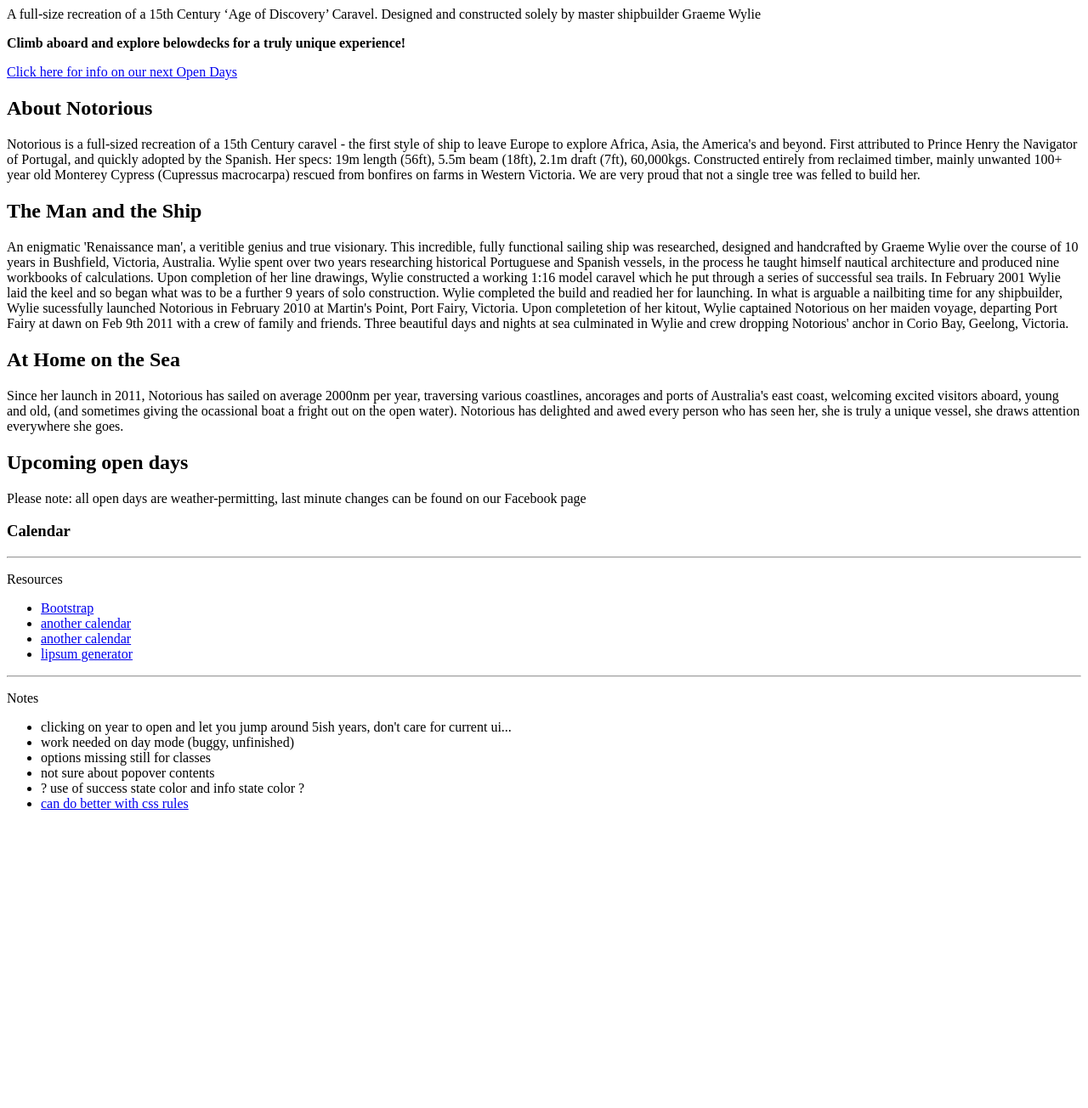
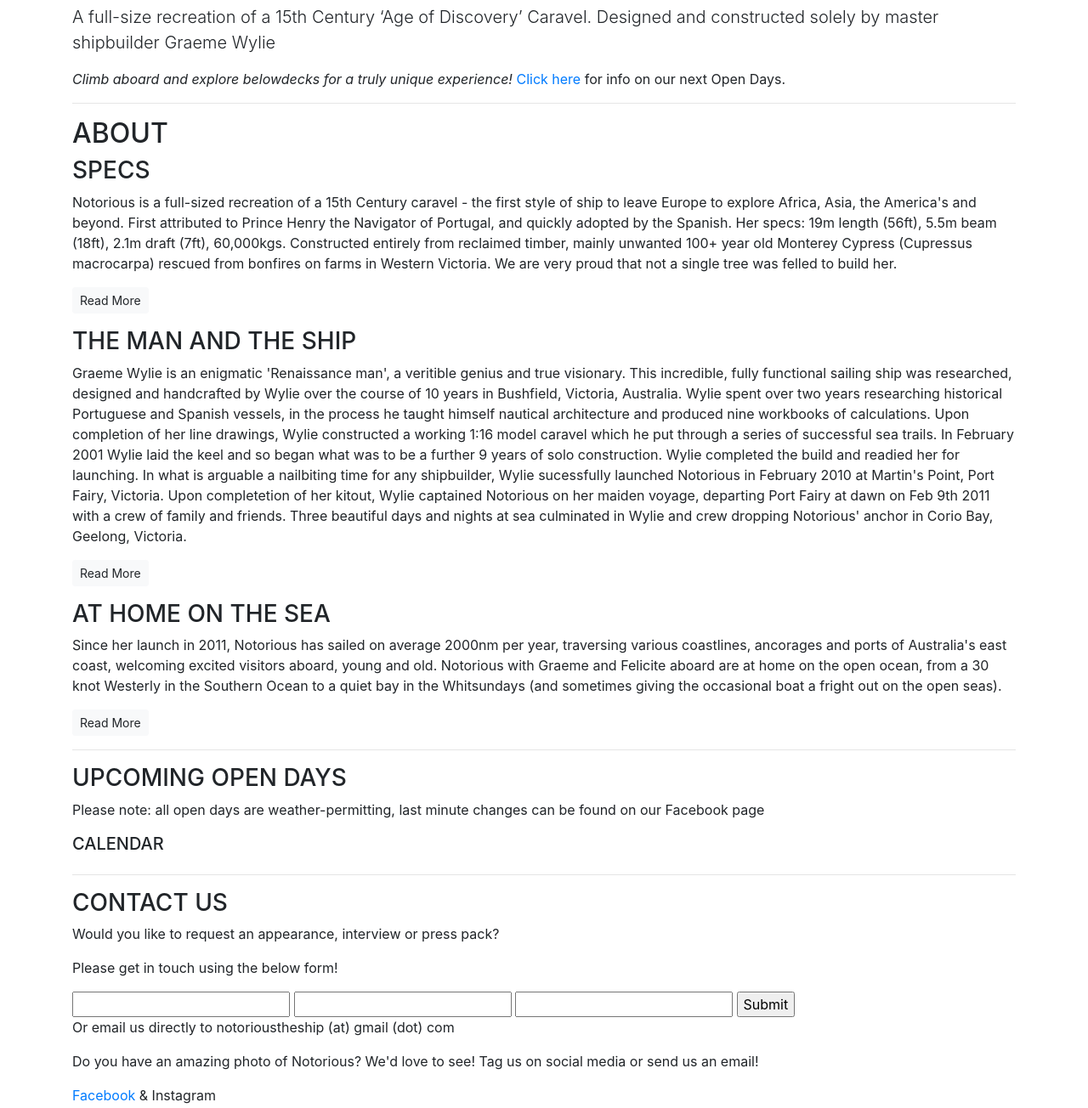
Before and after one commit to TSRose/NotoriousWD, a plain HTML site: page index.html in a window 1280 px wide. Shown: the part 51-1355 px from the top of the page at 85% size. Before the commit the page ends 1022 px from the top, so only its background shows below. Drawn offline with nearby package versions, Linux system fonts and the light colour scheme.

Commit message:
add .theia about section and calendar html

```diff
--- a/index.html
+++ b/index.html
@@ -3,46 +3,54 @@
 <head>
     <meta charset="UTF-8">
     <meta name="viewport" content="width=device-width, initial-scale=1.0">
+    <link rel="stylesheet" href="https://cdn.jsdelivr.net/npm/bootstrap@4.5.3/dist/css/bootstrap.min.css" integrity="sha384-TX8t27EcRE3e/ihU7zmQxVncDAy5uIKz4rEkgIXeMed4M0jlfIDPvg6uqKI2xXr2" crossorigin="anonymous">
     <title>Notorious the Ship | 15th century caravel</title>
+    <script src="https://maxcdn.bootstrapcdn.com/bootstrap/3.2.0/js/bootstrap.min.js"></script>
+    <script src="https://ajax.googleapis.com/ajax/libs/jquery/2.1.1/jquery.min.js"></script>
+    <script src="https://code.jquery.com/jquery-3.5.1.slim.min.js" integrity="sha384-DfXdz2htPH0lsSSs5nCTpuj/zy4C+OGpamoFVy38MVBnE+IbbVYUew+OrCXaRkfj" crossorigin="anonymous"></script>
+    <script src="https://cdn.jsdelivr.net/npm/bootstrap@4.5.3/dist/js/bootstrap.bundle.min.js" integrity="sha384-ho+j7jyWK8fNQe+A12Hb8AhRq26LrZ/JpcUGGOn+Y7RsweNrtN/tE3MoK7ZeZDyx" crossorigin="anonymous"></script>
 </head>
+
 <body>
     <article class="container">
 <!-- callout -->
         <section class="callout">
             <h1>Notorious the Ship</h1>
-            <p>A full-size recreation of a 15th Century ‘Age of Discovery’ Caravel. Designed and constructed solely by master shipbuilder Graeme Wylie</p>
-            <p><strong>Climb aboard and explore belowdecks for a truly unique experience!</strong></p>
-            <p><a href="#">Click here for info on our next Open Days </a></p>
-
+            <p class ="lead">A full-size recreation of a 15th Century ‘Age of Discovery’ Caravel. Designed and constructed solely by master shipbuilder Graeme Wylie</p>
+            <p><em>Climb aboard and explore belowdecks for a truly unique experience!</em> <a href="#">Click here</a> for info on our next Open Days.</p>
         </section>
+<hr>
 <!-- about -->
         <section class="about">
-            <h2>About Notorious</h2>
+            <h2 class="text-uppercase">About</h2>
+            <h3  class="text-uppercase">Specs</h3>
             <p>Notorious is a full-sized recreation of a 15th Century caravel - the first style of ship to leave Europe to explore Africa, Asia, the America's and beyond. First attributed to Prince Henry the Navigator of Portugal, and quickly adopted by the Spanish.
             Her specs: 19m length (56ft), 5.5m beam (18ft), 2.1m draft (7ft), 60,000kgs.
             Constructed entirely from reclaimed timber, mainly unwanted 100+ year old Monterey Cypress (Cupressus macrocarpa) rescued from bonfires on farms in Western Victoria. We are very proud that not a single tree was felled to build her.</p>
-            <h2>The Man and the Ship</h2>
-            <p>An enigmatic 'Renaissance man', a veritible genius and true visionary. This incredible, fully functional sailing ship was researched, designed and handcrafted by Graeme Wylie over the course of 10 years in Bushfield, Victoria, Australia.
+            <p><a class="btn btn-sm btn-light">Read More</a></p>
+            <h3  class="text-uppercase">The Man and the Ship</h3>
+            <p>Graeme Wylie is an enigmatic 'Renaissance man', a veritible genius and true visionary. This incredible, fully functional sailing ship was researched, designed and handcrafted by Wylie over the course of 10 years in Bushfield, Victoria, Australia.
             Wylie spent over two years researching historical Portuguese and Spanish vessels, in the process he taught himself nautical architecture and produced nine workbooks of calculations. Upon completion of her line drawings, Wylie constructed a working 1:16 model caravel which he put through a series of successful sea trails.
             In February 2001 Wylie laid the keel and so began what was to be a further 9 years of solo construction. Wylie completed the build and readied her for launching. In what is arguable a nailbiting time for any shipbuilder, Wylie sucessfully launched Notorious in February 2010 at Martin's Point, Port Fairy, Victoria.
             Upon completetion of her kitout, Wylie captained Notorious on her maiden voyage, departing Port Fairy at dawn on Feb 9th 2011 with a crew of family and friends. Three beautiful days and nights at sea culminated in Wylie and crew dropping Notorious' anchor in Corio Bay, Geelong, Victoria.</p>
-            <h2>At Home on the Sea</h2>
-            <p>Since her launch in 2011, Notorious has sailed on average 2000nm per year, traversing various coastlines, ancorages and ports of Australia's east coast, welcoming excited visitors aboard, young and old, (and sometimes giving the ocassional boat a fright out on the open water). Notorious has delighted and awed every person who has seen her, she is truly a unique vessel, she draws attention everywhere she goes.
+                        <p><a class="btn btn-sm btn-light">Read More</a></p>
+            <h3  class="text-uppercase">At Home on the Sea</h3>
+            <p>Since her launch in 2011, Notorious has sailed on average 2000nm per year, traversing various coastlines, ancorages and ports of Australia's east coast, welcoming excited visitors aboard, young and old. Notorious with Graeme and Felicite aboard are at home on the open ocean, from a 30 knot Westerly in the Southern Ocean to a quiet bay in the Whitsundays (and sometimes giving the occasional boat a fright out on the open seas).
+                <p><a class="btn btn-sm btn-light">Read More</a></p>
             </p>
             <!-- photos here-->
 
         </section>
+<hr>
 <!-- calendar -->
         <section class="upcoming">
-            <h2>Upcoming open days</h2>
+            <h3  class="text-uppercase">Upcoming open days</h3>
             <p>Please note: all open days are weather-permitting, last minute changes can be found on our Facebook page</p>
+            <h5  class="text-uppercase">Calendar</h5>
+            <div class="container theme-showcase">
 
-            <div class="container theme-showcase">
-  <h1>Calendar</h1>
 <div id="holder" class="row" ></div>
 </div>
-
-
 <script type="text/tmpl" id="tmpl">
   {{
   var date = date || new Date(),
@@ -190,38 +198,26 @@
     </tbody>
     {{ } }}
   </table>
+
 </script>
-
-
-
-<div class="container">
-  <hr>
-  <p>Resources</p>
-  <ul>
-    <li><a href="https://github.com/twbs/bootstrap">Bootstrap</a></li>
-    <li><a href="https://bootstrap-calendar.azurewebsites.net/index-bs3.html">another calendar</a></li>
-    <li><a href="http://www.bootply.com/rzNQTlDlFX">another calendar</a></li>
-    <li><a href="http://slipsum.com">lipsum generator</a></li>
-  </ul>
-</div>
-<div class="container">
-  <hr>
-  <p>Notes</p>
-  <ul>
-    <li>clicking on year to open and let you jump around 5ish years, don't care for current ui...</li>
-    <li>work needed on day mode (buggy, unfinished)</li>
-    <li>options missing still for classes</li>
-    <li>not sure about popover contents</li>
-    <li>? use of success state color and info state color ?</li>
-    <li><a href="http://www.reddit.com/r/css/comments/2gvw4n/i_refactored_my_less_to_follow_fats_guidelines/">can do better with css rules</a></li>
-  </ul>
-</div>
-
-
-
+        </section>
+<hr>
+<!---Contact--->
+        <section class="contactus">
+            <h3  class="text-uppercase">Contact Us</h3>
+            <p>Would you like to request an appearance, interview or press pack?</p>
+            <p>Please get in touch using the below form!</p>
+            <form>
+                <input type="text" name="name" />
+                <input type="text" name="email address" />
+                <input type="text" name="message" />
+                <input type="submit" value="Submit" />
+            </form>
+            <p>Or email us directly to notorioustheship (at) gmail (dot) com</p>
+            <p>Do you have an amazing photo of Notorious? We'd love to see! Tag us on social media or send us an email!</p>
+            <p><a href="https//:facebook.com/notorioustheship">Facebook</a> & Instagram</p>
         </section>
 
     </article>
-
 </body>
 </html>
```
Also changed, not shown: .theia/launch.json (added).
